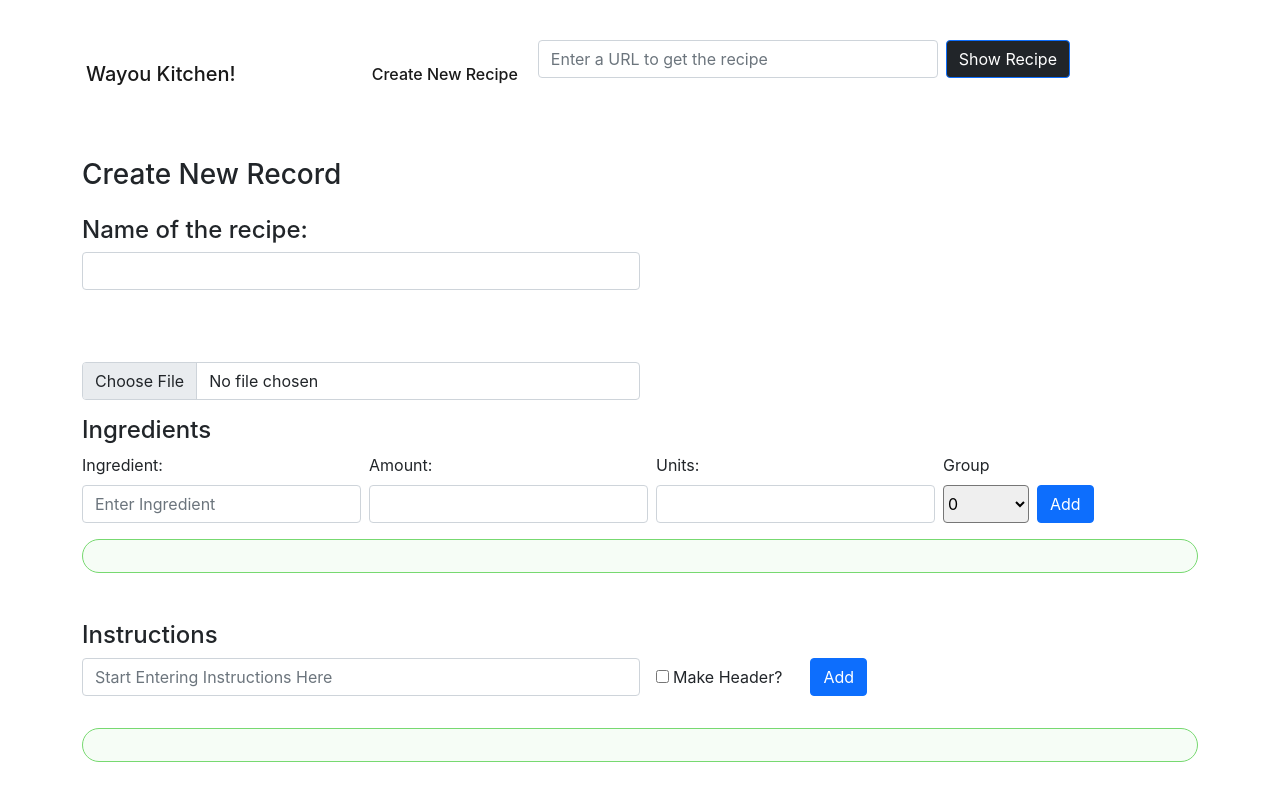
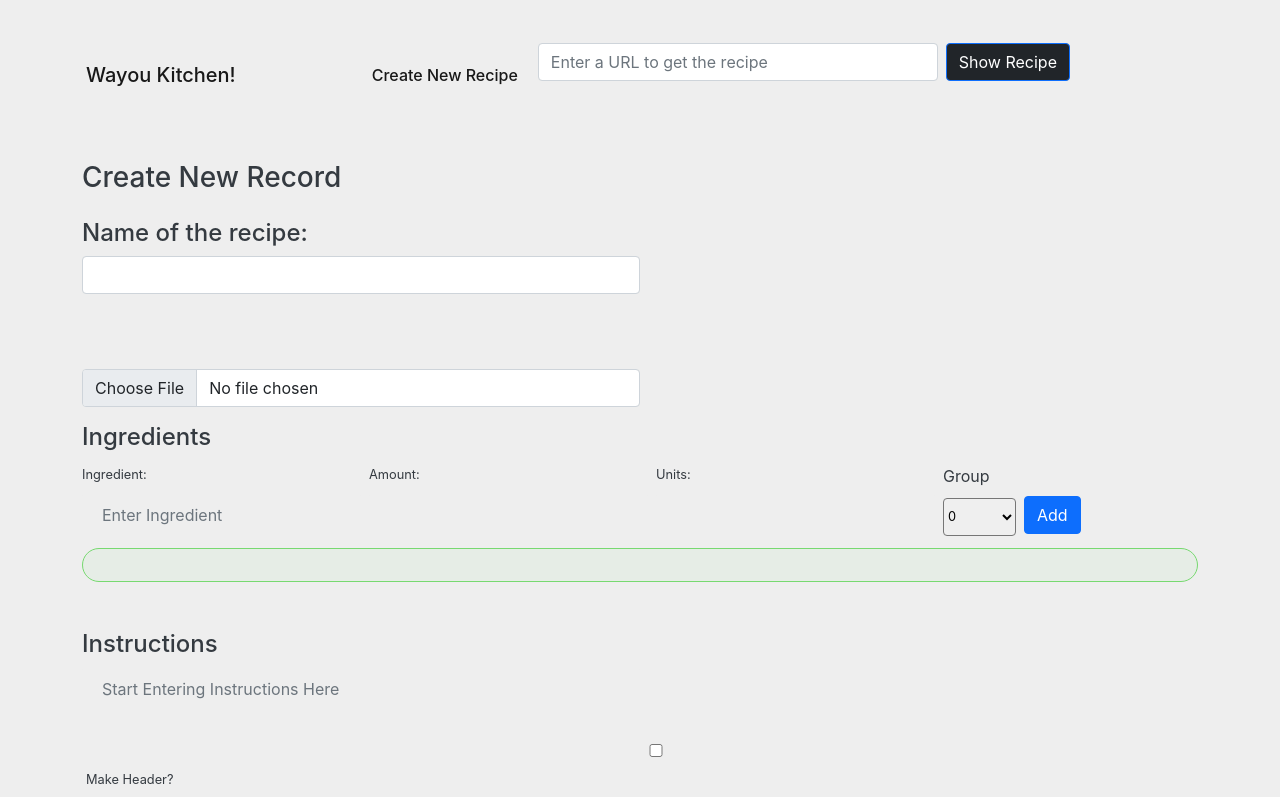
Before and after one commit to justjohnd/wayou-kitchen, a React (Create React App) app in the folder client/: page /create in a window 1280 px wide. Shown: the top 797 px of the page. Built offline with nearby package versions, Linux system fonts and the light colour scheme.

Commit message:
Add styles for front end auth

```diff
--- a/client/package.json
+++ b/client/package.json
@@ -1,6 +1,7 @@
 {
   "name": "client",
   "version": "0.1.0",
+  "proxy": "http://127.0.0.1:5000",
   "private": true,
   "dependencies": {
     "@testing-library/jest-dom": "^5.16.1",
--- a/client/src/App.js
+++ b/client/src/App.js
@@ -7,7 +7,6 @@ import Navbar from "./components/navbar";
 import Edit from "./components/edit";
 import Create from "./components/create";
 import RecipeList from "./components/recipeList";
-import UrlSearch from "./components/urlSearch";
 import Show from "./components/show";
 
 const App = () => {
--- a/client/src/index.css
+++ b/client/src/index.css
@@ -3,6 +3,12 @@
   --color-secondary: #77d970;
   --color-tertiary: #ff7f3f;
   --color-dark: #343a40;
+}
+
+* {
+  margin: 0;
+  padding: 0;
+  box-sizing: border-box;
 }
 
 body {
@@ -12,6 +18,9 @@ body {
     sans-serif;
   -webkit-font-smoothing: antialiased;
   -moz-osx-font-smoothing: grayscale;
+  line-height: 1.7;
+  background: #eee;
+  color: var(--color-dark);
 }
 
 code {
@@ -205,3 +214,48 @@ a:hover {
 .selector-input.disabled {
   background-color: #e9ecef;
 }
+
+/* Auth */
+.form-group,
+.form-group label,
+.form-group input {
+  width: 100%;
+  margin-bottom: 0.5rem;
+}
+
+.form-group label {
+  font-size: 0.8rem;
+}
+
+.form-group input {
+  padding: 10px 20px;
+  border: none;
+  border-bottom: 3px solid transparent;
+  background-color: #eee;
+  outline-width: 0;
+  font-size: 1rem;
+}
+
+.form-group input:focus {
+  border-bottom: 3px solid var(--color-tertiary);
+}
+
+.error-message {
+  width: 100%;
+  display: inline-block;
+  padding: 5px;
+  background: var(--color-primary);
+  color: #fff;
+  text-align: center;
+  margin: 0.5rem 0;
+}
+
+.success-message {
+  width: 100%;
+  display: inline-block;
+  padding: 5px;
+  background: var(--color-secondary);
+  color: #fff;
+  text-align: center;
+  margin: 0.5rem 0;
+}
```
Also changed, not shown: 1 other file (tests, documents, lock files or other folders).
